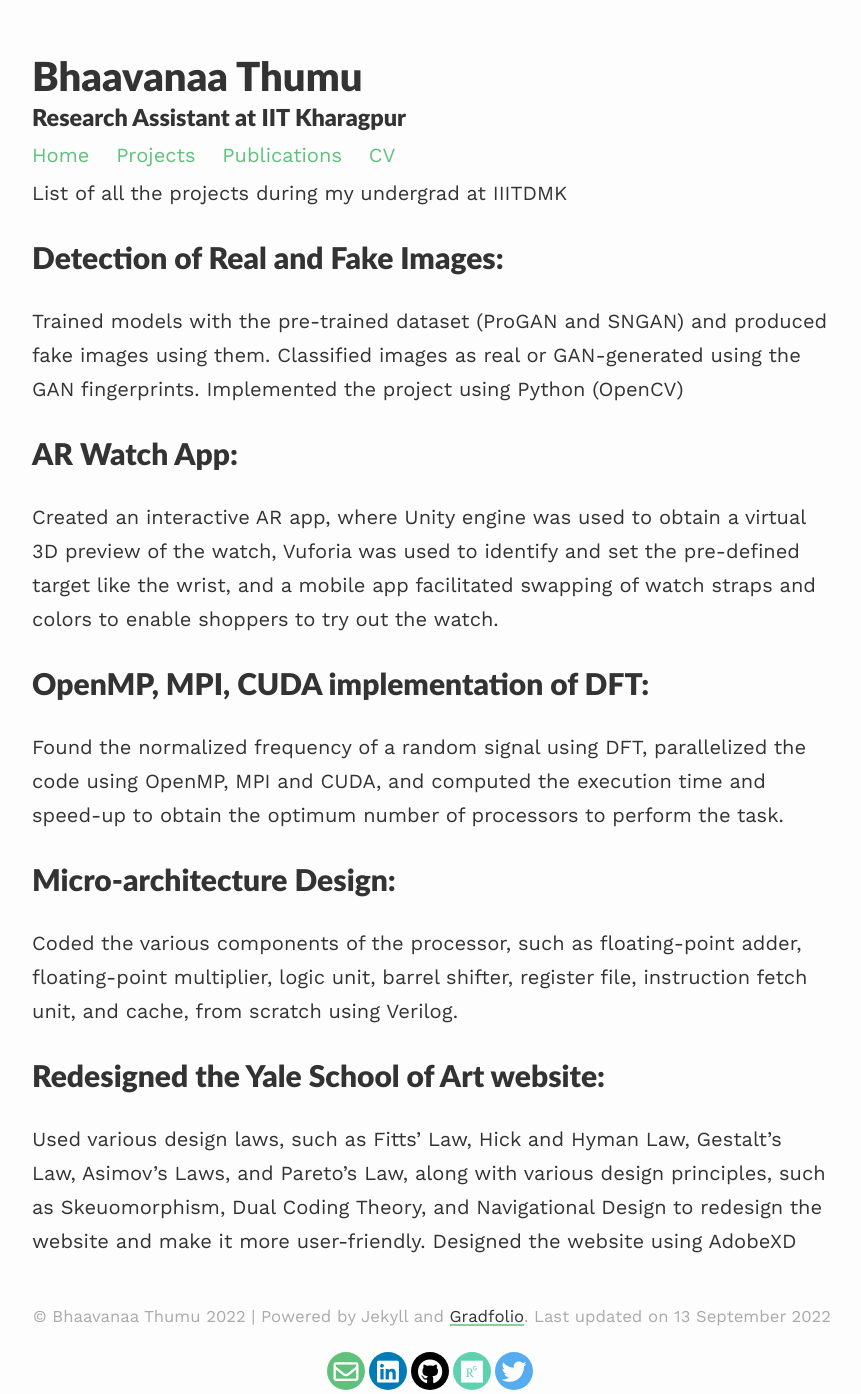
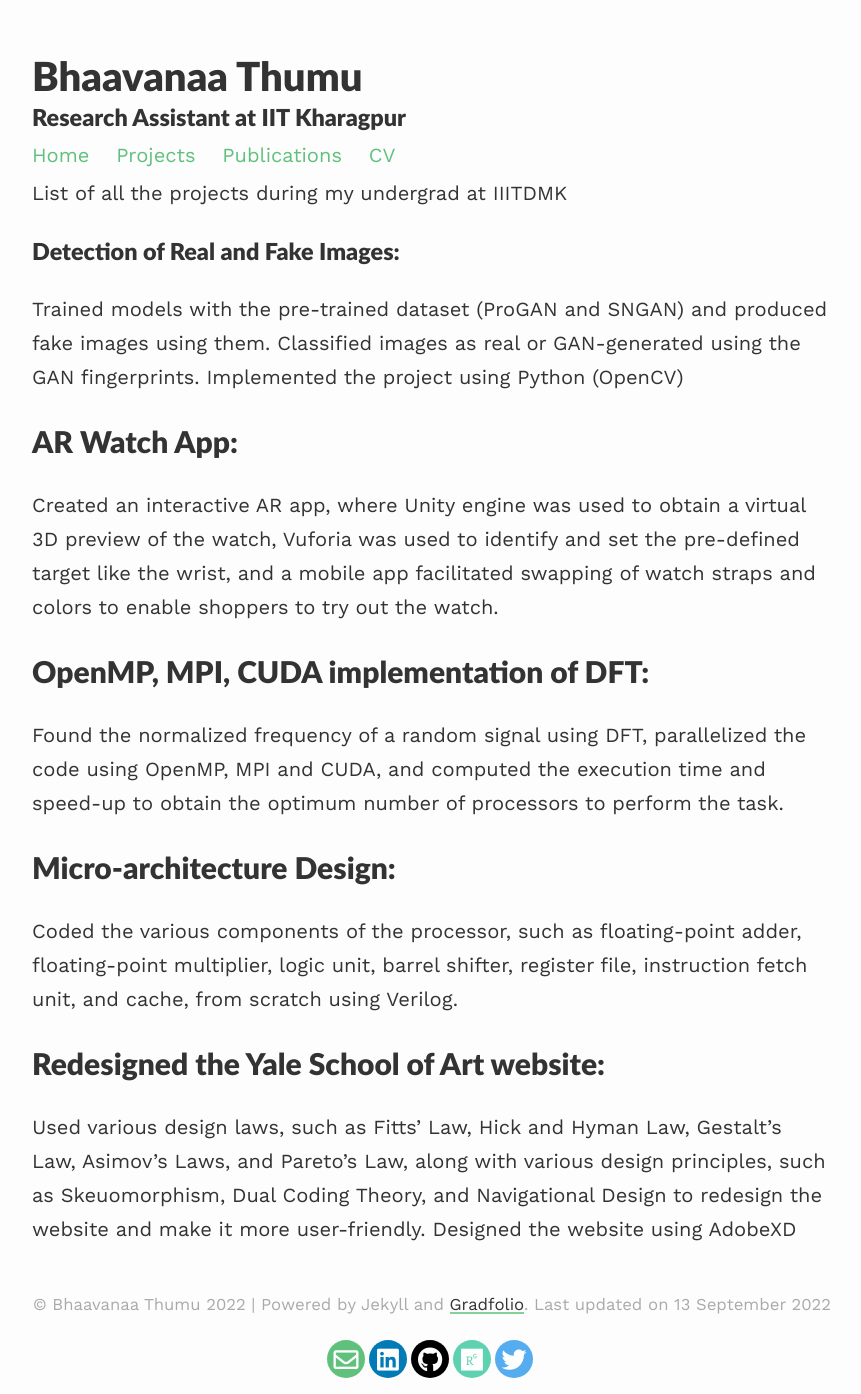
Before and after one commit to bhaavanaa/bhaavanaa.github.io, a Jekyll site: the page built from _pages/projects.md, in a window 1280 px wide. Shown: the whole page, without its empty margins (208-1069 px from the left). Built offline with Jekyll 4.4.1, drawn with Linux system fonts in a browser that asks for light colours; nearby versions of some CDN libraries.

```diff
--- a/_pages/projects.md
+++ b/_pages/projects.md
@@ -8,7 +8,7 @@ published: true
 
 List of all the projects during my undergrad at IIITDMK
 
-## Detection of Real and Fake Images:
+### Detection of Real and Fake Images:
 
 Trained models with the pre-trained dataset (ProGAN and SNGAN) and produced fake images using them. Classified images as real or GAN-generated using the GAN fingerprints. Implemented the project using Python (OpenCV)
 
```
